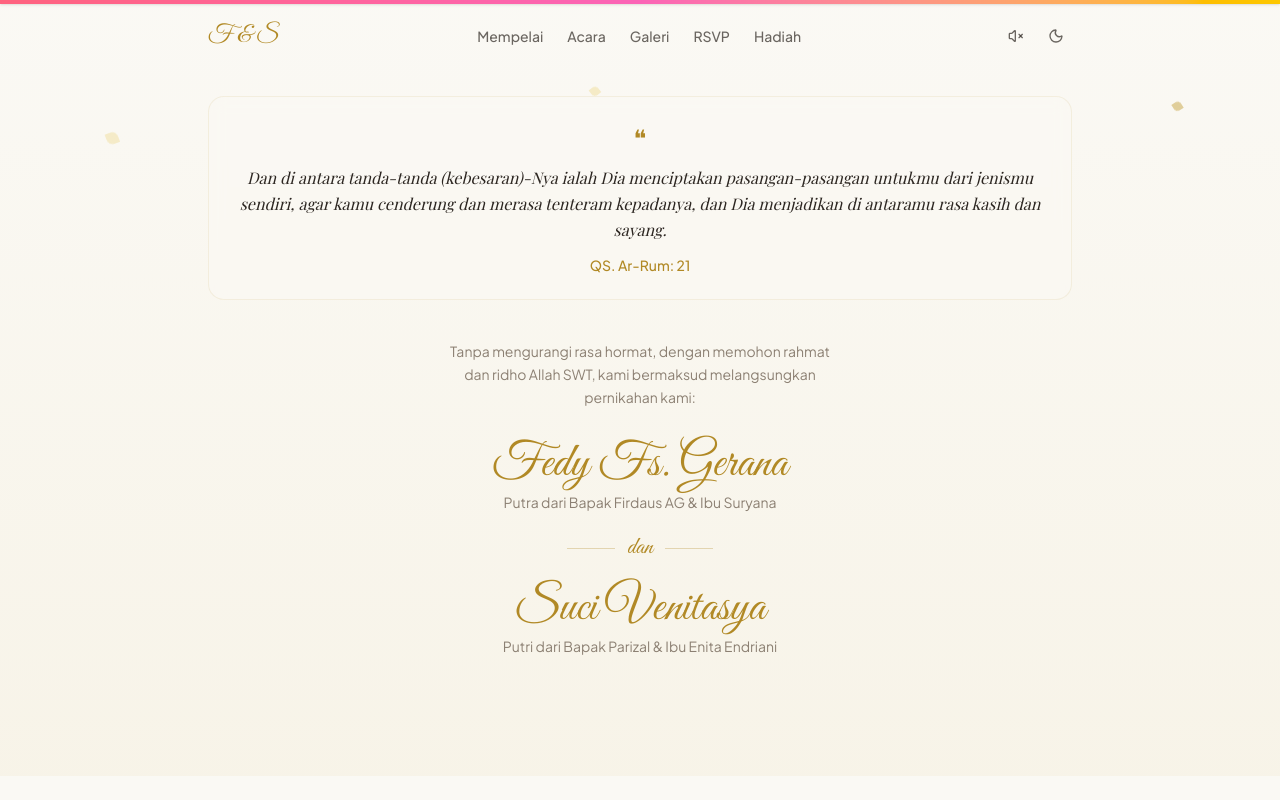
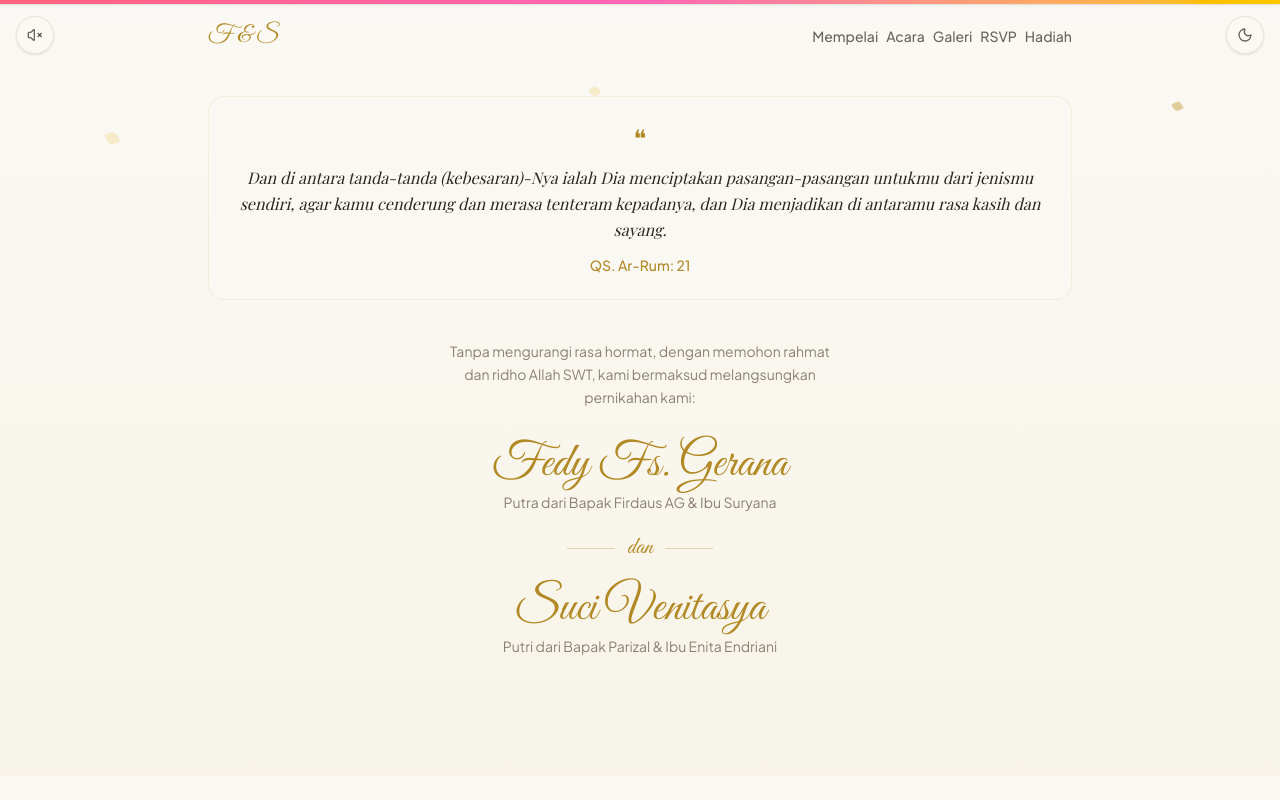
Before and after one commit to fedyfsgerana/wedding-invitation, a Next.js app: page / in a window 1280 px wide. Both pictures are taken after a click on the button "Buka Undangan". Shown: the top 800 px of the page. Built offline with nearby package versions, Linux system fonts and the light colour scheme; a web font is replaced by a local one.

Commit message:
feat: add FloatingControls component for music and theme toggling, update BackToTop position, and adjust SectionWrapper margin

```diff
--- a/src/app/page.tsx
+++ b/src/app/page.tsx
@@ -21,6 +21,7 @@ import { LocationSection } from "@/components/sections/LocationSection";
 import { RSVPSection } from "@/components/sections/RSVPSection";
 import { GiftSection } from "@/components/sections/GiftSection";
 import { ClosingSection } from "@/components/sections/ClosingSection";
+import { FloatingControls } from "@/components/layout/FloatingControls";
 
 function WeddingPage() {
   const { guestName } = useGuestParam();
@@ -53,6 +54,7 @@ function WeddingPage() {
             <ScrollProgress />
             <FloatingPetals />
             <BackToTop />
+            <FloatingControls />
 
             {/* Cover */}
             <AnimatePresence>
--- a/src/components/layout/BackToTop.tsx
+++ b/src/components/layout/BackToTop.tsx
@@ -28,7 +28,7 @@ export function BackToTop() {
                     whileHover={{ scale: 1.1 }}
                     whileTap={{ scale: 0.9 }}
                     onClick={scrollToTop}
-                    className="fixed bottom-6 right-6 z-50 p-3 rounded-full bg-primary text-primary-foreground shadow-lg hover:shadow-xl transition-shadow"
+                    className="fixed bottom-20 right-4 md:bottom-6 md:right-6 z-50 p-3 rounded-full bg-primary text-primary-foreground shadow-lg hover:shadow-xl transition-shadow"
                     aria-label="Back to top"
                 >
                     <ChevronUpIcon className="w-5 h-5" />
--- /dev/null
+++ b/src/components/layout/FloatingControls.tsx
@@ -0,0 +1,54 @@
+"use client";
+
+import { motion } from "framer-motion";
+import { useTheme } from "@/components/providers/ThemeProvider";
+import { useAudio } from "@/components/providers/AudioProvider";
+import { getLucideIcon } from "@/lib/utils";
+
+export function FloatingControls() {
+    const { theme, toggleTheme } = useTheme();
+    const { isPlaying, toggleAudio } = useAudio();
+
+    const SunIcon = getLucideIcon("Sun");
+    const MoonIcon = getLucideIcon("Moon");
+    const MusicIcon = getLucideIcon("Music");
+    const MusicOffIcon = getLucideIcon("VolumeX");
+
+    return (
+        <>
+            {/* Music toggle - top left */}
+            <motion.button
+                initial={{ opacity: 0, y: -20 }}
+                animate={{ opacity: 1, y: 0 }}
+                transition={{ duration: 0.5, delay: 0.6 }}
+                whileHover={{ scale: 1.1 }}
+                whileTap={{ scale: 0.9 }}
+                onClick={toggleAudio}
+                className="fixed top-4 left-4 z-50 p-2.5 rounded-full bg-background/80 backdrop-blur-md border border-border shadow-sm hover:bg-muted transition-colors text-foreground/70"
+                aria-label="Putar/Hentikan musik"
+            >
+                {isPlaying
+                    ? <MusicIcon className="w-4 h-4" />
+                    : <MusicOffIcon className="w-4 h-4" />
+                }
+            </motion.button>
+
+            {/* Theme toggle - top right */}
+            <motion.button
+                initial={{ opacity: 0, y: -20 }}
+                animate={{ opacity: 1, y: 0 }}
+                transition={{ duration: 0.5, delay: 0.6 }}
+                whileHover={{ scale: 1.1 }}
+                whileTap={{ scale: 0.9 }}
+                onClick={toggleTheme}
+                className="fixed top-4 right-4 z-50 p-2.5 rounded-full bg-background/80 backdrop-blur-md border border-border shadow-sm hover:bg-muted transition-colors text-foreground/70"
+                aria-label="Ganti mode terang/gelap"
+            >
+                {theme === "light"
+                    ? <MoonIcon className="w-4 h-4" />
+                    : <SunIcon className="w-4 h-4" />
+                }
+            </motion.button>
+        </>
+    );
+}
--- a/src/components/layout/Navbar.tsx
+++ b/src/components/layout/Navbar.tsx
@@ -2,8 +2,6 @@
 
 import { useState, useEffect } from "react";
 import { motion } from "framer-motion";
-import { useTheme } from "@/components/providers/ThemeProvider";
-import { useAudio } from "@/components/providers/AudioProvider";
 import { getLucideIcon, cn } from "@/lib/utils";
 
 const navItems = [
@@ -17,13 +15,6 @@ const navItems = [
 export function Navbar() {
     const [scrolled, setScrolled] = useState(false);
     const [activeSection, setActiveSection] = useState("");
-    const { theme, toggleTheme } = useTheme();
-    const { isPlaying, toggleAudio } = useAudio();
-
-    const SunIcon = getLucideIcon("Sun");
-    const MoonIcon = getLucideIcon("Moon");
-    const MusicIcon = getLucideIcon("Music");
-    const MusicOffIcon = getLucideIcon("VolumeX");
 
     useEffect(() => {
         const handleScroll = () => {
@@ -67,7 +58,7 @@ export function Navbar() {
                     >
                         F & S
                     </button>
-                    <div className="flex items-center gap-6">
+                    <div className="flex items-center gap-2">
                         {navItems.map((item) => (
                             <button
                                 key={item.href}
@@ -82,30 +73,6 @@ export function Navbar() {
                                 {item.label}
                             </button>
                         ))}
-                    </div>
-                    <div className="flex items-center gap-2">
-                        <motion.button
-                            whileHover={{ scale: 1.1 }}
-                            whileTap={{ scale: 0.9 }}
-                            onClick={toggleAudio}
-                            className="p-2 rounded-full hover:bg-muted transition-colors text-foreground/70"
-                        >
-                            {isPlaying
-                                ? <MusicIcon className="w-4 h-4" />
-                                : <MusicOffIcon className="w-4 h-4" />
-                            }
-                        </motion.button>
-                        <motion.button
-                            whileHover={{ scale: 1.1 }}
-                            whileTap={{ scale: 0.9 }}
-                            onClick={toggleTheme}
-                            className="p-2 rounded-full hover:bg-muted transition-colors text-foreground/70"
-                        >
-                            {theme === "light"
-                                ? <MoonIcon className="w-4 h-4" />
-                                : <SunIcon className="w-4 h-4" />
-                            }
-                        </motion.button>
                     </div>
                 </div>
             </motion.nav>
@@ -147,38 +114,6 @@ export function Navbar() {
                                 </motion.button>
                             );
                         })}
-
-                        <motion.button
-                            whileTap={{ scale: 0.9 }}
-                            onClick={toggleAudio}
-                            className="flex flex-col items-center gap-0.5 px-1 py-1 rounded-xl flex-1"
-                        >
-                            <div className="w-7 h-7 rounded-full flex items-center justify-center">
-                                {isPlaying
-                                    ? <MusicIcon className="w-4 h-4 text-muted-foreground" />
-                                    : <MusicOffIcon className="w-4 h-4 text-muted-foreground" />
-                                }
-                            </div>
-                            <span className="text-[9px] font-medium text-muted-foreground leading-tight">
-                                Musik
-                            </span>
-                        </motion.button>
-
-                        <motion.button
-                            whileTap={{ scale: 0.9 }}
-                            onClick={toggleTheme}
-                            className="flex flex-col items-center gap-0.5 px-1 py-1 rounded-xl flex-1"
-                        >
-                            <div className="w-7 h-7 rounded-full flex items-center justify-center">
-                                {theme === "light"
-                                    ? <MoonIcon className="w-4 h-4 text-muted-foreground" />
-                                    : <SunIcon className="w-4 h-4 text-muted-foreground" />
-                                }
-                            </div>
-                            <span className="text-[9px] font-medium text-muted-foreground leading-tight">
-                                Tema
-                            </span>
-                        </motion.button>
                     </div>
                 </div>
             </motion.nav>
--- a/src/components/ui/SectionWrapper.tsx
+++ b/src/components/ui/SectionWrapper.tsx
@@ -36,7 +36,7 @@ export function SectionWrapper({
             viewport={{ once: true, margin: "-80px" }}
             variants={fadeInUp}
             className={cn(
-                "w-full",
+                "w-full scroll-mt-20 md:scroll-mt-24",
                 !noPadding && "section-padding",
                 {
                     "bg-background": variant === "default",
```
